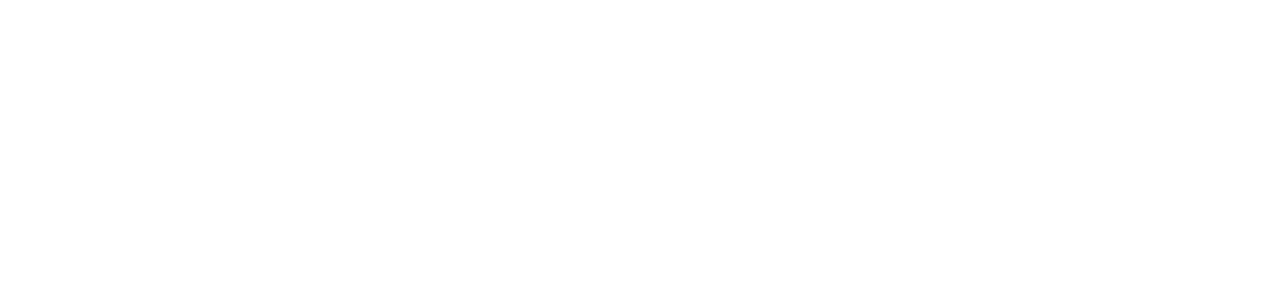
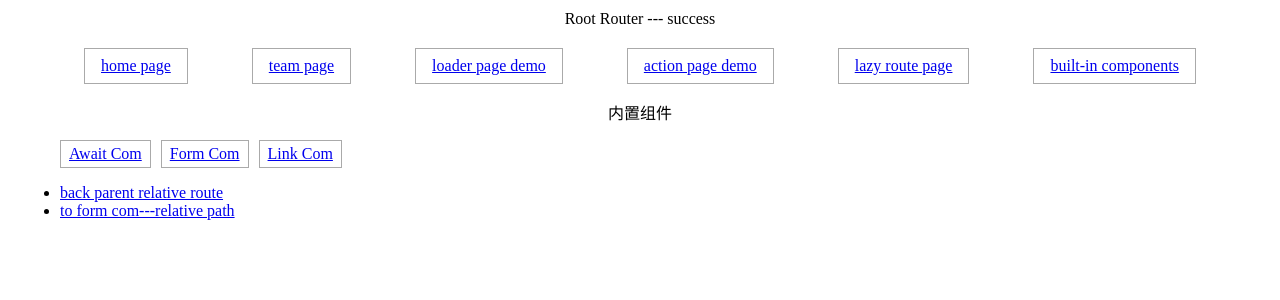
Before and after one commit to kaka12138/learnig-of-react-router, a React (Vite) app in the folder code/react-router-demo/: page /coms-nav/link-com in a window 1280 px wide. Before the commit this address had no page. Shown: the top 300 px of the page. Built offline with nearby package versions, Linux system fonts and the light colour scheme.

Commit message:
feat: link com(md)

```diff
--- a/code/react-router-demo/src/main.tsx
+++ b/code/react-router-demo/src/main.tsx
@@ -18,6 +18,7 @@
 import ComsNav from './routes/coms-nav.tsx'
 import AwaitCom, { loader as awaitComLoader } from './routes/coms/await-com.tsx'
 import FormCom, { loader as formComLoader, action as formComAction } from './routes/coms/form-com.tsx'
+import LinkCom from './routes/coms/link-com.tsx'
 // 通过unstable_dataStrategy使用日志功能
 const Logger: unstable_DataStrategyFunction = ({request, matches}) => {
   return Promise.all(
@@ -87,6 +88,10 @@
             element: <FormCom/>,
             loader: formComLoader,
             action: formComAction
+          },
+          {
+            path: "link-com",
+            element: <LinkCom/>
           }
         ]
       }
--- a/code/react-router-demo/src/routes/coms-nav.tsx
+++ b/code/react-router-demo/src/routes/coms-nav.tsx
@@ -5,6 +5,7 @@
     <ul className="coms-nav-list">
       <Link className="coms-nav-item" to="await-com">Await Com</Link>
       <Link className="coms-nav-item" to="form-com">Form Com</Link>
+      <Link className="coms-nav-item" to="link-com">Link Com</Link>
     </ul>
     <div className="com-area">
       <Outlet />
--- /dev/null
+++ b/code/react-router-demo/src/routes/coms/link-com.tsx
@@ -0,0 +1,9 @@
+import { Link } from "react-router-dom";
+export default function LinkCom() {
+  return <div>
+    <ul>
+      <li><Link to="..">back parent relative route</Link></li>
+      <li><Link to="../form-com" relative="path">to form com---relative path</Link></li>
+    </ul>
+  </div>;
+}
```
Also changed, not shown: 1 other file (tests, documents, lock files or other folders).
